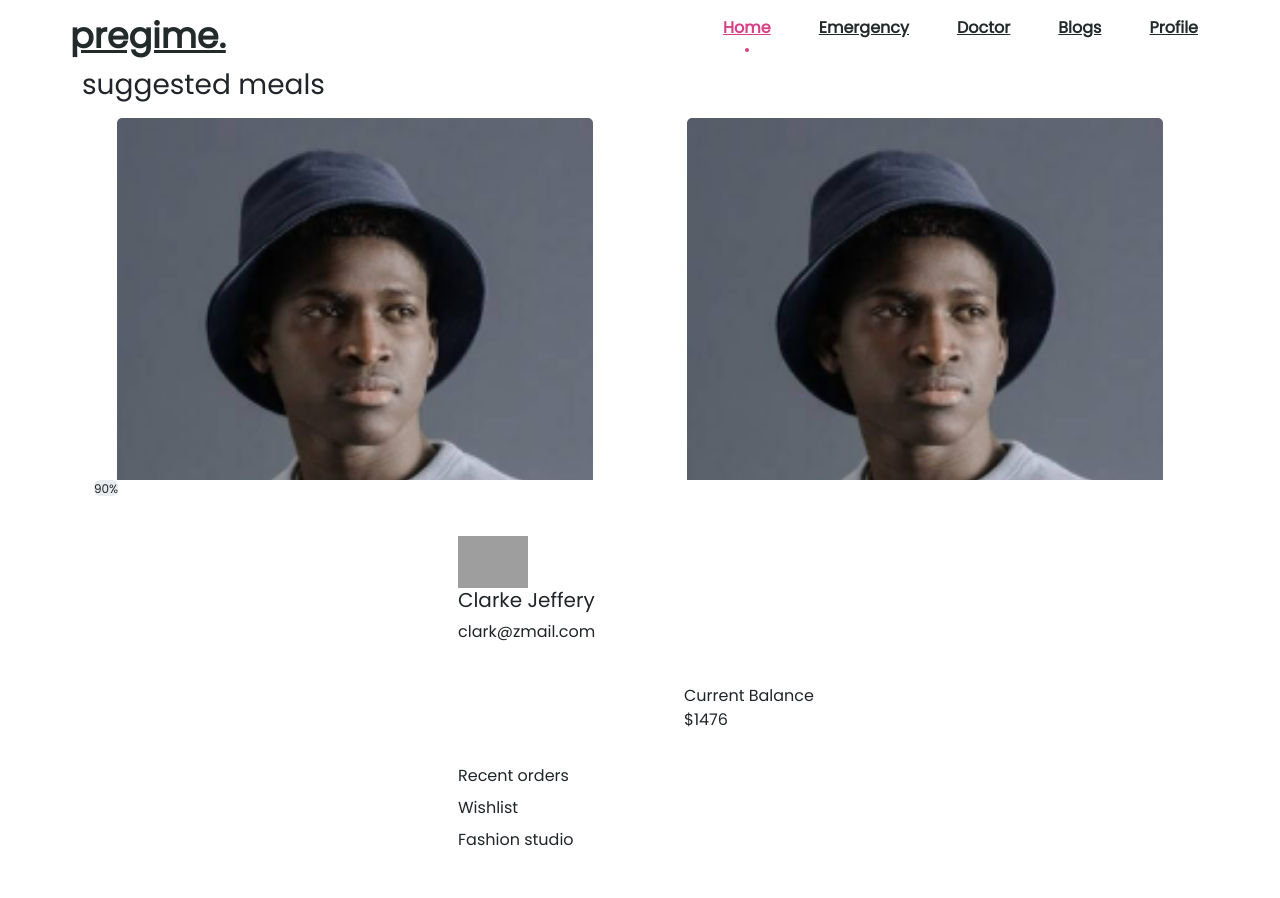
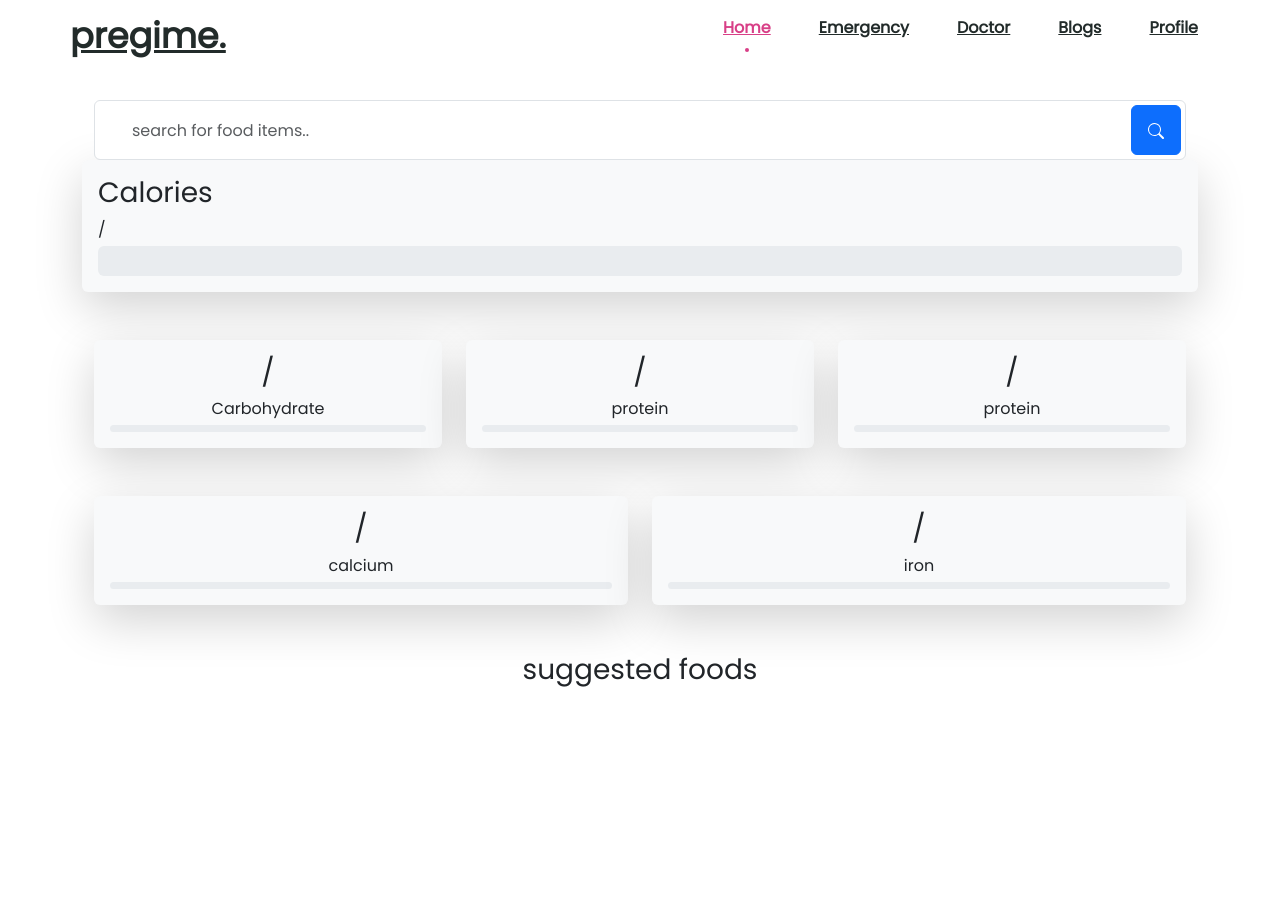
Before and after one commit to Punit-Choudhary/pregime, a Flask app: template templates/home.html in a window 1280 px wide. After the commit the page ends 687 px from the top, so only its background shows below. Run offline with Flask 2, Linux system fonts and the light colour scheme; the template is opened without the code that fills it, so the values that code supplies are empty; parts of the project's set-up code (start-up, migrations or seed data) failed here and were passed over; grey boxes are pictures that could not be loaded.

Commit message:
Setup homepage

```diff
--- a/app.py
+++ b/app.py
@@ -1,6 +1,5 @@
 import twilio_api
-from bson.json_util import dumps
-import re
+import requests
 import os
 import utils.date as date
 import utils.tools as tools
@@ -47,7 +46,15 @@ def home():
   username = get_jwt_identity()
   tools.update(username, user_collection)
 
-  return render_template('home.html')
+  today = str(int(date.get_yday()))
+  cal_info = calorie_collection.find_one({"_id": username})[today]
+  nutri_info = nutrients_collection.find_one({"_id": username})[today]
+
+  cal_info = {"total": cal_info['total'], "target": cal_info['daily_goal']}
+
+  foods = suggested_food(cal_info['target'] - cal_info['total'])
+
+  return render_template('home.html', cal=cal_info, nutri=nutri_info, foods=foods)
 
 
 @app.route('/login/', methods=['GET', 'POST'])
@@ -191,12 +198,14 @@ def remove_emergency(phno):
   return redirect('/')
 
 
-@app.route('/emergency/')
+@app.route('/emergency/<lat>/<long>')
 @jwt_required(locations='cookies')
-def emergency():
+def emergency(lat, long):
   username = get_jwt_identity()
 
   emergency_list = user_collection.find_one({"_id": username})['emergency']
+
+  # send sms - twilio things
 
   return emergency_list
 
@@ -204,20 +213,10 @@ def emergency():
 # -- Emergency Ends -- #
 
 
-@app.route('/contactaasha', methods=['GET', 'POST'])
+@app.route('/aasha', methods=['POST'])
 @jwt_required(locations='cookies')
 def contact_aasha():
-  username = get_jwt_identity()
-
-  if request.method == 'GET':
-    # get user's city
-    city = user_collection.find_one({"_id": username})['city']
-
-    # fetch aasha details
-    aasha_details = aasha_collection.find_one({"_id": city})
-
-    return aasha_details
-  elif request.method == 'POST':
+  if request.method == 'POST':
     name = request.form['name']
     phno = request.form['phno']
     city = request.form['city']
@@ -227,6 +226,29 @@ def contact_aasha():
     aasha_collection.insert_one(data)
     return redirect('/')
 
+
+@app.route('/doctor')
+@jwt_required(locations='cookies')
+def doctor():
+  """
+  Contact doctor (AASHA) and Share Nutrients Report
+  """
+  username = get_jwt_identity()
+
+  # get user's city
+  user_details = user_collection.find_one({"_id": username})
+  city = user_details['city']
+  emergency_contact = user_details['emergency']
+
+  # fetch aasha details
+  aasha_details = aasha_collection.find_one({"_id": city})
+
+
+# @app.route('/emergency')
+# @jwt_required(location='cookies')
+# def emergency():
+#   lat = request.args.get('lat')
+#   lad = request.args.get('lng')
 
 # -- Food -- #
 
@@ -339,7 +361,7 @@ def consume(barcode):
 
 
 def suggested_food(cal):
-  food_data = food_collection.find({"calorie": {"$lt": 25}, "healthy": True})
+  food_data = food_collection.find({"calorie": {"$lt": cal}, "healthy": True})
 
   if food_data:
     return food_data
@@ -347,6 +369,11 @@ def suggested_food(cal):
     "Not Found"
 
 
+@app.route('/test')
+def testing():
+  return render_template('test.html')
+
+
 # -- Food Ends -- #
 
 if __name__ == "__main__":
--- a/static/home.css
+++ b/static/home.css
@@ -1,5 +1,8 @@
 @import url("https://fonts.googleapis.com/css2?family=Poppins:weight@100;200;300;400;500;600;700;800&display=swap");
 
+body{
+  margin-top: 100px;
+}
 
        body{
         background-color:#ffffff;
--- a/templates/home.html
+++ b/templates/home.html
@@ -10,6 +10,7 @@
 
 {% block content %}
 
+    <!-- search -->
     <div class="container">
 
         <div class="mt-2 align-items-top">
@@ -30,132 +31,120 @@
 
         </div>
     </div>
-    <div class="container mx-auto">
-        <h3 class="mx-auto">suggested meals</h3>
-        <div id="carouselExampleIndicators" class="carousel slide" data-bs-ride="true">
-            <div class="carousel-inner">
-                <div class="carousel-item active">
-                    <div class="row">
+<!-- -------------- -->
+
+<div class="container-sm">
+     <!-- calories -->
+  <div class="card-content shadow-lg p-3 mb-5 bg-body-tertiary rounded">
+    <div class="card-body">
+        <div class="media-body text-left">
+          <h3 class="primary">Calories</h3>
+          <span>{{ cal['total'] }}/{{ cal['target'] }}</span>
+        </div>
+      <div class="progress mt-1 mb-0" style="height: 30px;">
+        <div class="progress-bar shadow-lg  rounded bg-primary" role="progressbar" style="width: {{ (cal['total'] / cal['target']) * 100 }}%" aria-valuenow="20" aria-valuemin="0" aria-valuemax="100"></div>
+      </div>
+    </div>
+  </div>
+  <!-- -- -->
+  <div class="container text-center">
+    <div class="row align-items-start">
       <div class="col">
-                            <div class="card mx-auto" style="width: 90%;">
-                                <img src="assets/img/perfil.png" class="card-img-top" alt="...">
+        <div class="card-content p-3 shadow-lg  mb-5 bg-body-tertiary rounded">
             <div class="card-body">
-                                    <p class="card-text">title dish1</p>
+                <div class="media-body text-left">
+                  <h3 class="primary">{{ nutri['carbs'] }}/{{ nutri['carbs_goal'] }}</h3>
+                  <span>Carbohydrate</span>
+                </div>
+              <div class="progress mt-1 mb-0" style="height: 7px;">
+                <div class="progress-bar bg-primary" role="progressbar" style="width: {{ (nutri['carbs'] / nutri['carbs_goal']) * 100 }}%" aria-valuenow="20" aria-valuemin="0" aria-valuemax="100"></div>
+              </div>
             </div>
           </div>
       </div>
       <div class="col">
-                            <div class="card mx-auto" style="width:90%;">
-                                <img src="assets/img/perfil.png" class="card-img-top" alt="...">
+        <div class="card-content p-3 shadow-lg  mb-5 bg-body-tertiary rounded">
             <div class="card-body">
-                                    <p class="card-text">title dish 2</p>
+                <div class="media-body text-left">
+                  <h3 class="primary">{{ nutri['fat'] }}/{{ nutri['fat_goal'] }}</h3>
+                  <span>protein</span>
+                </div>
+              <div class="progress mt-1 mb-0" style="height: 7px;">
+                <div class="progress-bar bg-primary" role="progressbar" style="width: {{ (nutri['fat'] / nutri['fat_goal']) * 100 }}%" aria-valuenow="20" aria-valuemin="0" aria-valuemax="100"></div>
+              </div>
+            </div>
+          </div>
+      </div>
+      <div class="col">
+        <div class="card-content p-3 shadow-lg  mb-5 bg-body-tertiary rounded">
+            <div class="card-body">
+                <div class="media-body text-left">
+                  <h3 class="primary">{{ nutri['protein'] }}/{{ nutri['protein_goal'] }}</h3>
+                  <span>protein</span>
+                </div>
+              <div class="progress mt-1 mb-0" style="height: 7px;">
+                <div class="progress-bar bg-primary" role="progressbar" style="width: {{ (nutri['protein'] / nutri['protein_goal']) * 100 }}%" aria-valuenow="20" aria-valuemin="0" aria-valuemax="100"></div>
               </div>
             </div>
           </div>
       </div>
     </div>
-                <div class="carousel-item">
-                    <div class="row">
+  </div>
+
+
+  <div class="container text-center">
+    <div class="row align-items-start">
       <div class="col">
-                            <div class="card mx-auto" style="width: 90%;">
-                                <img src="assets/img/perfil.png" class="card-img-top" alt="...">
+            <!-- carbs -->
+        <div class="card-content shadow-lg p-3 mb-5 bg-body-tertiary rounded">
             <div class="card-body">
-                                    <p class="card-text">title dish1</p>
+                <div class="media-body text-left">
+                <h3 class="primary">{{ nutri['calcium'] }}/{{ nutri['calcium_goal'] }}</h3>
+                <span>calcium</span>
+                </div>
+            <div class="progress mt-1 mb-0" style="height: 7px;">
+                <div class="progress-bar bg-primary" role="progressbar" style="width: {{ (nutri['calcium'] / nutri['calcium_goal']) * 100 }}%" aria-valuenow="20" aria-valuemin="0" aria-valuemax="100"></div>
             </div>
             </div>
         </div>
+        <!-- --- -->
+      </div>
       <div class="col">
-                            <div class="card mx-auto" style="width:90%;">
-                                <img src="assets/img/perfil.png" class="card-img-top" alt="...">
+            <!-- protein -->
+            <div class="card-content p-3 shadow-lg  mb-5 bg-body-tertiary rounded">
                 <div class="card-body">
-                                    <p class="card-text">title dish 2</p>
+                    <div class="media-body text-left">
+                    <h3 class="primary">{{ nutri['iron'] }}/{{ nutri['iron_goal'] }}</h3>
+                    <span>iron</span>
+                    </div>
+                <div class="progress mt-1 mb-0" style="height: 7px;">
+                    <div class="progress-bar bg-primary" role="progressbar" style="width: {{ (nutri['iron'] / nutri['iron_goal']) * 100 }}%" aria-valuenow="20" aria-valuemin="0" aria-valuemax="100"></div>
+                </div>
+                </div>
+            </div>
+            <!-- -- -->
+
       </div>
     </div>
   </div>
 </div>
-                    <div class="carousel-item">
-                        <div class="row">
-                            <div class="col">
-                                <div class="card mx-auto" style="width: 90%;">
-                                    <img src="assets/img/perfil.png" class="card-img-top" alt="...">
+
+<div class="container text-center">
+    <h3>suggested foods</h3>
+    <div class="row mx-auto">
+      {% for food in foods %}
+      <div class="col mx-auto">
+        <div class="card mx-auto" style="width: 18rem;">
+      <a href="/food/{{ food['_id'] }}">
+            <img src="{{ food['imgUrl'] }}" class="card-img-top" alt="...">
+      </a>
             <div class="card-body">
-                                        <p class="card-text">title dish1</p>
+              <h5 class="card-title">{{ food['name'].title() }}</h5>
+              <p class="card-text">Calories: {{ food['calorie'] }}</p>
             </div>
           </div>
       </div>
-                            <div class="col">
-                                <div class="card mx-auto" style="width:90%;">
-                                    <img src="assets/img/perfil.png" class="card-img-top" alt="...">
-                                    <div class="card-body">
-                                        <p class="card-text">title dish 2</p>
+      {% endfor %}
     </div>
   </div>
-                            </div>
-                        </div>
-                    </div>
-                    <button class="carousel-control-prev" type="button" data-bs-target="#carouselExampleIndicators"
-                        data-bs-slide="prev">
-                        <span class="carousel-control-prev-icon" aria-hidden="true"></span>
-                        <span class="visually-hidden">Previous</span>
-                    </button>
-                    <button class="carousel-control-next" type="button" data-bs-target="#carouselExampleIndicators"
-                        data-bs-slide="next">
-                        <span class="carousel-control-next-icon" aria-hidden="true"></span>
-                        <span class="visually-hidden">Next</span>
-                    </button>
-                </div>
-            </div>
-            <div class="container position-relative">
-                <div class="progress blue position-absolute start-20 top-0">
-                        <span class="progress-left">
-                            <span class="progress-bar"></span>
-                        </span>
-                        <span class="progress-right">
-                            <span class="progress-bar"></span>
-                        </span>
-                        <div class="progress-value">90%</div>
-                    </div>
-            </div>
-            <div class="container d-flex justify-content-center mt-5">
-
-                <div class="card">
-
-                    <div class="top-container">
-
-                        <img src="https://i.imgur.com/G1pXs7D.jpg" class="img-fluid profile-image" width="70">
-
-                        <div class="ml-3">
-                            <h5 class="name">Clarke Jeffery</h5>
-                            <p class="mail">clark@zmail.com</p>
-                        </div>
-                    </div>
-
-
-                    <div class="middle-container d-flex justify-content-between align-items-center mt-3 p-2">
-                            <div class="dollar-div px-3">
-
-                                <div class="round-div"><i class="fa fa-dollar dollar"></i></div>
-
-                            </div>
-                            <div class="d-flex flex-column text-right mr-2">
-                                <span class="current-balance">Current Balance</span>
-                                <span class="amount"><span class="dollar-sign">$</span>1476</span>
-                            </div>
-
-                    </div>
-
-                    <div class="recent-border mt-4">
-                        <span class="recent-orders">Recent orders</span>
-                    </div>
-                    <div class="wishlist-border pt-2">
-                        <span class="wishlist">Wishlist</span>
-                    </div>
-                    <div class="fashion-studio-border pt-2">
-                        <span class="fashion-studio">Fashion studio</span>
-                    </div>
-
-                </div>
-
-            </div>
-
 {% endblock %}
```
Also changed, not shown: static/location.js (added, +10 -0 lines), templates/emergency.html (+25 -0 lines), templates/test.html (added, +8 -0 lines). Lines whose indentation alone changed are shown as unchanged.
